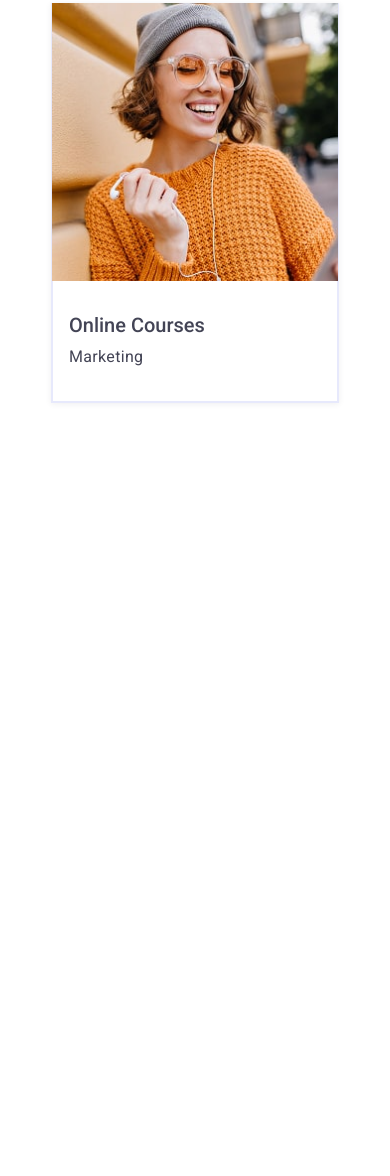
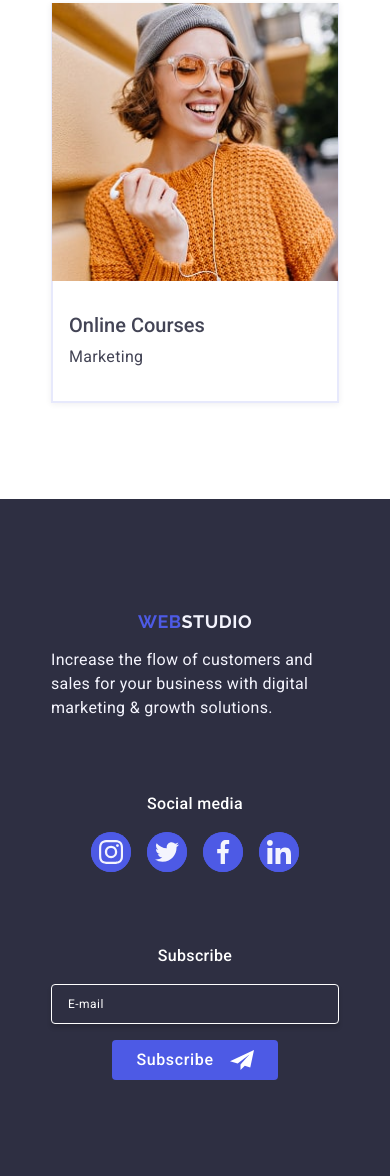
Before and after one commit to Horiachieva/goit-markup-hw-06, a plain HTML site: page index.html in a window 390 px wide. Shown: the part 6055-7231 px from the top of the page. Before the commit the page ends 6554 px from the top, so only its background shows below. Drawn offline with nearby package versions, Linux system fonts and the light colour scheme.

Commit message:
add mobile footer

```diff
--- a/css/styles.css
+++ b/css/styles.css
@@ -781,3 +781,177 @@ button {
     transition: transform 250ms cubic-bezier(0.4, 0, 0.2, 1);
   }
 }
+
+/* footer */
+
+.footer {
+  background: #2e2f42;
+  padding: 96px 0;
+}
+
+.footer .container {
+  display: flex;
+  flex-direction: column;
+  align-items: center;
+  justify-content: center;
+  margin: 0 auto;
+  gap: 72px;
+}
+
+.footer .logo {
+  display: flex;
+  justify-content: center;
+  align-items: center;
+}
+
+.logo-footer {
+  color: #f4f4fd;
+}
+
+.footer-text {
+  font-size: 16px;
+  line-height: 1.5;
+  letter-spacing: 0.02em;
+  color: #f4f4fd;
+  max-width: 288px;
+}
+
+.social-media-text {
+  margin-bottom: 16px;
+  font-weight: 500;
+  font-size: 16px;
+  line-height: 1.5;
+  letter-spacing: 0.02em;
+  color: #fff;
+  display: flex;
+  justify-content: center;
+  align-items: center;
+}
+
+.contact-details-footer {
+  max-width: 208px;
+  max-height: 80px;
+}
+
+.contact-details-footer-list {
+  display: flex;
+  justify-content: center;
+  align-items: center;
+  gap: 16px;
+}
+
+.subscribe-text {
+  font-weight: 500;
+  font-size: 16px;
+  line-height: 1.5;
+  letter-spacing: 0.02em;
+  color: #fff;
+  margin-bottom: 16px;
+  display: flex;
+  justify-content: center;
+  align-items: center;
+}
+
+.subscribe-form {
+  display: flex;
+  flex-direction: column;
+  align-items: center;
+  gap: 16px;
+}
+
+.subscribe-email {
+  border: 1px solid #fff;
+  border-radius: 4px;
+  width: 288px;
+  height: 40px;
+  box-shadow: 0 4px 4px 0 rgba(0, 0, 0, 0.15);
+  padding-left: 16px;
+  background-color: transparent;
+  font-size: 12px;
+  line-height: 2;
+  letter-spacing: 0.04em;
+  color: #fff;
+}
+
+.subscribe-email::placeholder {
+  color: #fff;
+}
+
+.button-submit {
+  display: flex;
+  justify-content: center;
+  align-items: center;
+  border-radius: 4px;
+  padding: 8px 24px;
+  min-width: 165px;
+  height: 40px;
+  background: #4d5ae5;
+  border: none;
+  font-family: 'Roboto', sans-serif;
+  font-weight: 500;
+  font-size: 16px;
+  line-height: 1.5;
+  letter-spacing: 0.04em;
+  text-align: center;
+  color: #fff;
+  cursor: pointer;
+  transition: background-color 250ms cubic-bezier(0.4, 0, 0.2, 1);
+}
+
+.icon-letter {
+  margin-left: 16px;
+  fill: #fff;
+}
+
+@media screen and (min-width: 768px) {
+  .footer-text {
+    max-width: 264px;
+  }
+
+  .contact-footer:hover {
+    background-color: #31d0aa;
+  }
+
+  .contact-footer:focus {
+    background-color: #31d0aa;
+  }
+
+  .subscribe-form {
+    display: flex;
+    flex-direction: row;
+    gap: 24px;
+  }
+
+  .subscribe-email {
+    width: 264px;
+  }
+
+  .button-submit:hover {
+    background-color: #31d0aa;
+  }
+
+  .button-submit:focus {
+    background-color: #31d0aa;
+  }
+}
+
+@media screen and (min-width: 1158px) {
+  .footer {
+    padding: 100px 0;
+  }
+
+  /* .footer .container {
+    align-items: baseline;
+} */
+  /* .contact-details-footer {
+  margin-right: 80px;
+} */
+  /* .footer-logo-text {
+  margin-right: 120px;
+} */
+
+  .footer .logo {
+    margin-bottom: 16px;
+    margin-right: 0;
+  }
+}
--- a/index.html
+++ b/index.html
@@ -717,7 +717,7 @@
       </section>
     </main>
 
-    <footer class="hidden footer">
+    <footer class="footer">
       <div class="container">
         <div class="footer-logo-text">
           <a class="logo" href="./index.html"
```
Also changed, not shown: css/styles-old.css (+0 -165 lines).
